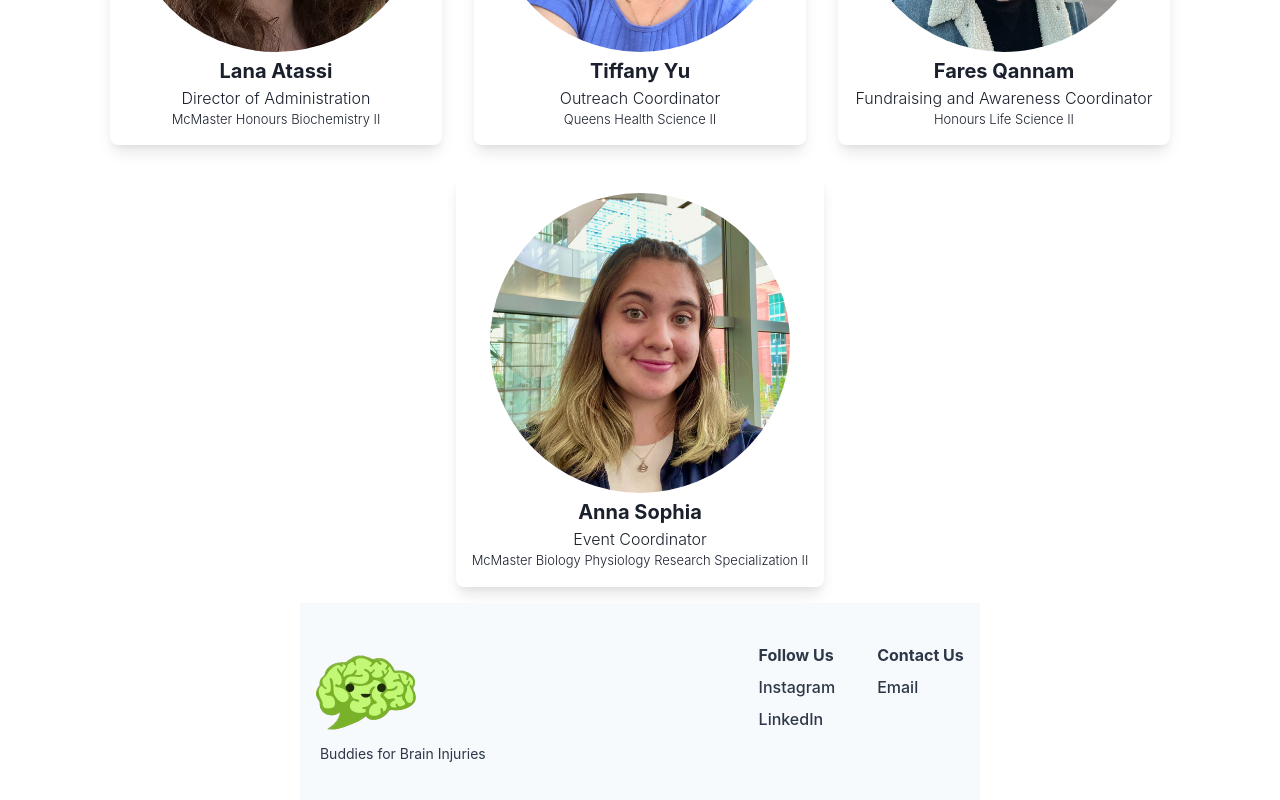
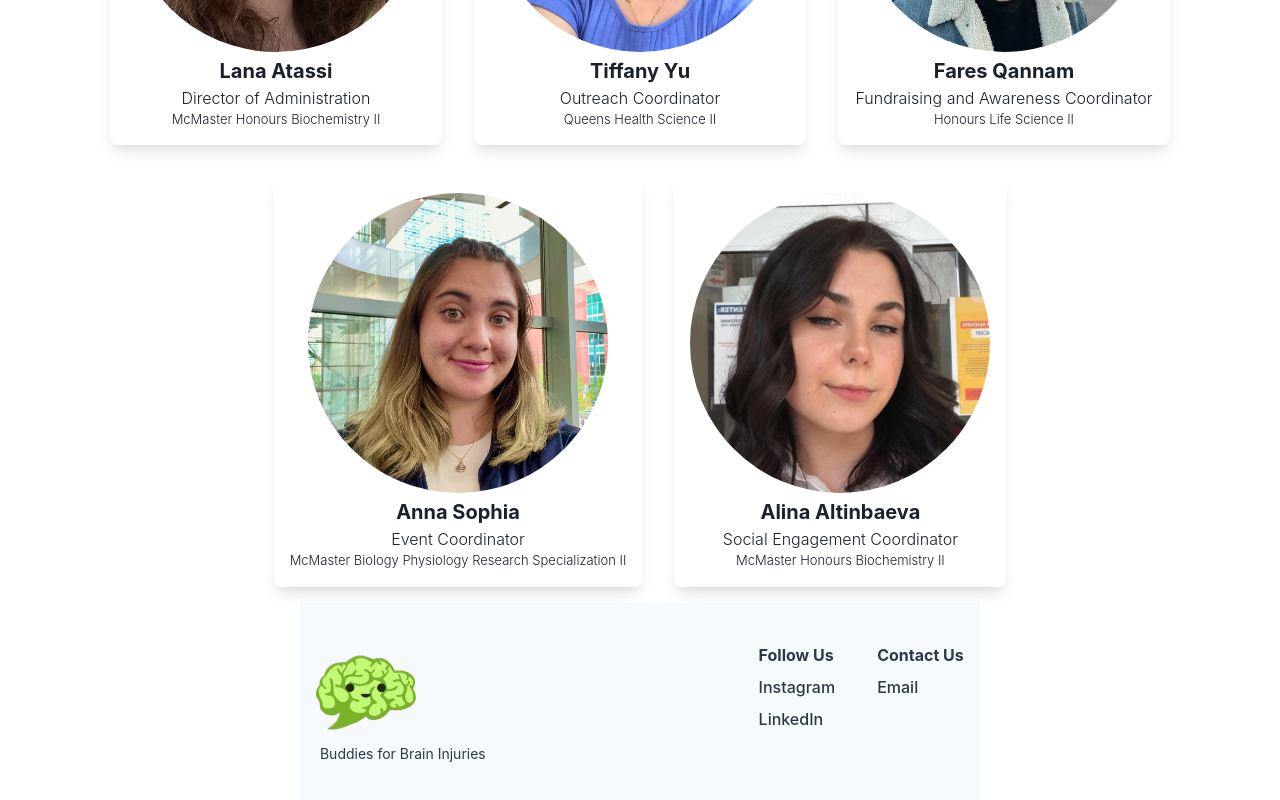
Before and after one commit to JustinScitech/BuddiesForBrains, a React (Vite) app: page /teampage in a window 1280 px wide. Shown: the part 1092-1892 px from the top of the page. Built offline with nearby package versions, Linux system fonts and the light colour scheme.

Commit message:
add alina back into team page

```diff
--- a/src/components/TeamPage.jsx
+++ b/src/components/TeamPage.jsx
@@ -7,6 +7,7 @@ import AlexImg from '../assets/Execs/Alex.jpg';
 import JustinImg from '../assets/Execs/justin.jpg';
 import LanaImg from '../assets/Execs/Lana.jpg';
 import Fares from '../assets/Execs/fares.jpg'
+import AlinaImg from '../assets/Execs/Alina.jpg';
 import TiffanyImg from '../assets/Execs/Tiffany.jpg';
 // import FaresImg from '../assets/Execs/FaresQannam.jpg';
 // import ReshImg from '../assets/Execs/Resh.jpg';
@@ -63,6 +64,13 @@ const teamMembers = [
       role: 'Event Coordinator',
       program: 'McMaster Biology Physiology Research Specialization II',
       img: AnnaSophiaImg
+    },
+    {
+      id: 8,
+      name: 'Alina Altinbaeva',
+      role: 'Social Engagement Coordinator',
+      program: 'McMaster Honours Biochemistry II',
+      img: AlinaImg
     }
   ];
 
```
